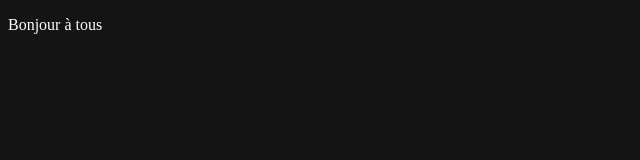
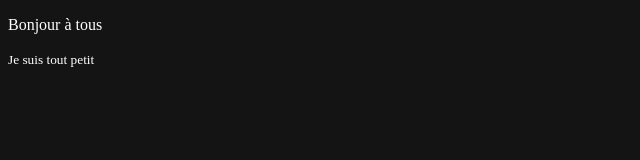
Before and after one commit to Fred-QS/VCS-Test2, a plain HTML site: page index.html in a window 1280 px wide. Shown: the full height of the page, 0-640 px from the left. Drawn offline with Linux system fonts and the light colour scheme.

Commit message:
Add small tag in index.html

```diff
--- a/index.html
+++ b/index.html
@@ -7,6 +7,7 @@
 </head>
 <body>
     <p>Bonjour à tous</p>
+    <small>Je suis tout petit</small>
     <script src="assets/script.js"></script>
 </body>
 </html>
```
